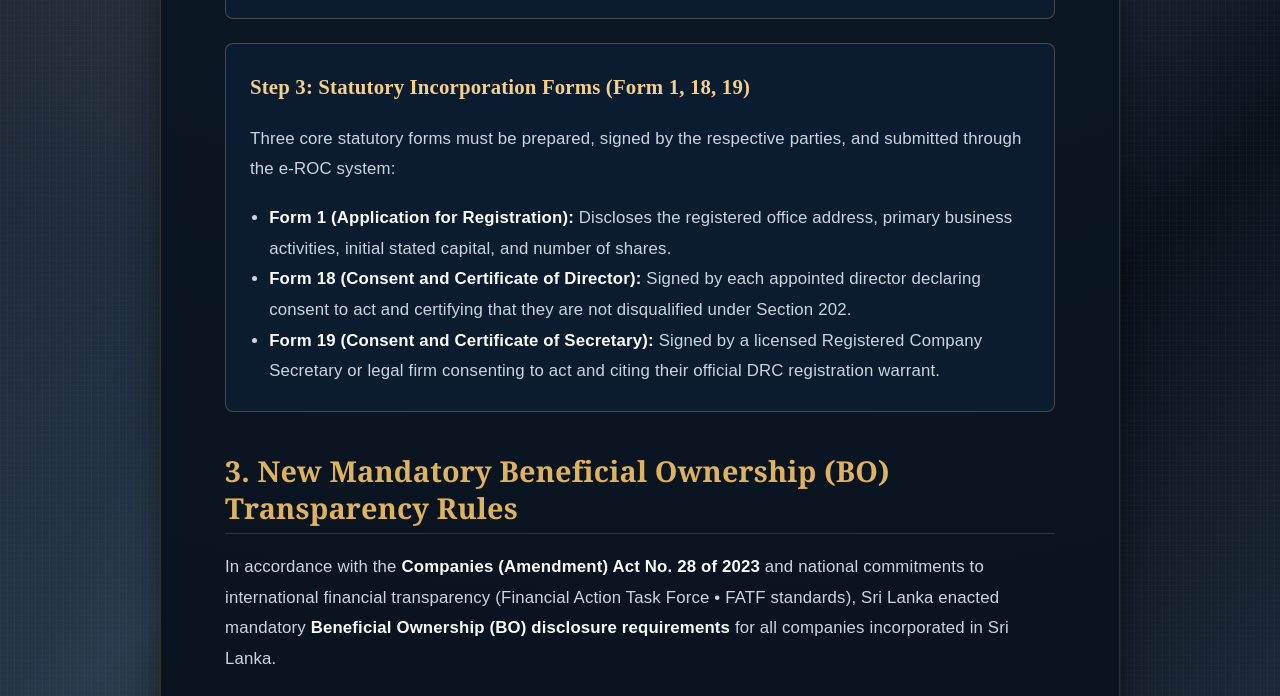
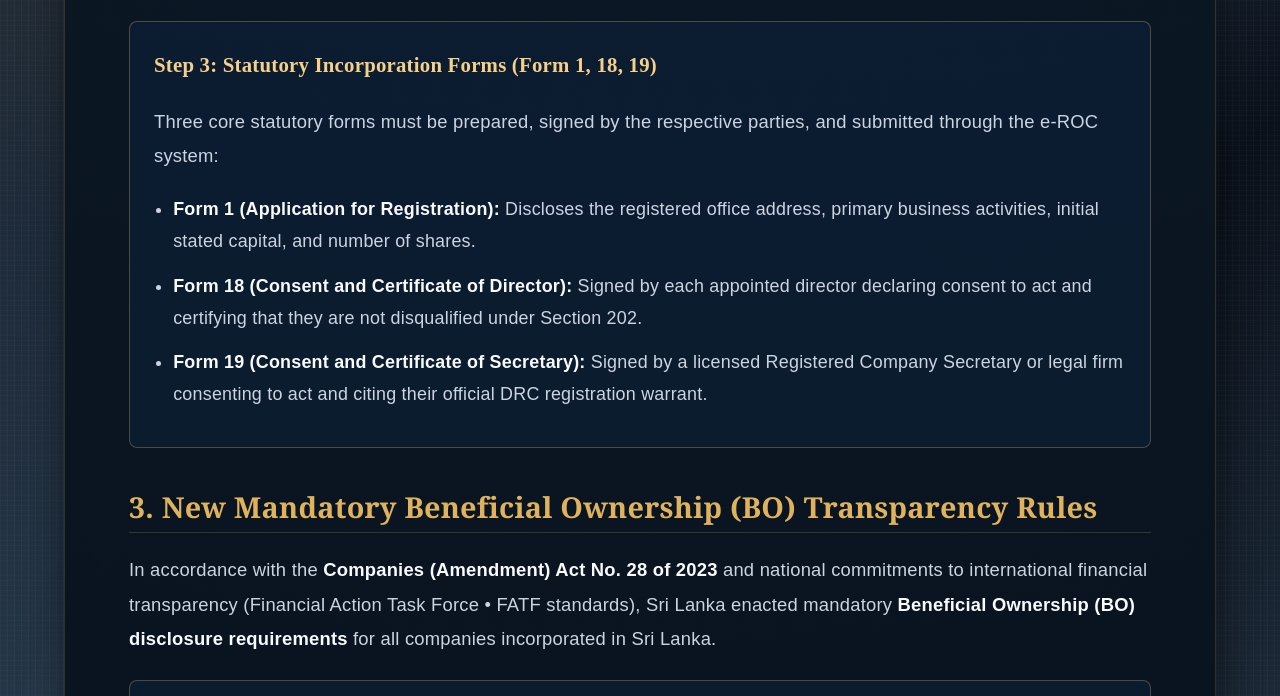
Before and after one commit to ISURULAK14/ramyachandrachambers, a website: page company-registration-sri-lanka-beneficial-ownership.html in a window 1280 px wide. Shown: the part 1704-2400 px from the top of the page. Drawn offline with Linux system fonts and the light colour scheme.

Commit message:
style(guides): increase reading box width to 1180px and font size to 1.15rem across editorial guides

```diff
--- a/company-registration-sri-lanka-beneficial-ownership.html
+++ b/company-registration-sri-lanka-beneficial-ownership.html
@@ -121,13 +121,20 @@
         }
         .editorial-prose {
             color: #cbd5e1;
-            font-size: 1.05rem;
-            line-height: 1.82;
-            letter-spacing: 0.01em;
+            font-size: 1.15rem;
+            line-height: 1.86;
+            letter-spacing: 0.012em;
         }
         .editorial-prose p {
-            margin: 1.15rem 0;
+            margin: 1.25rem 0;
             color: #cbd5e1;
+            font-size: 1.15rem;
+            line-height: 1.86;
+        }
+        .editorial-prose li {
+            margin-bottom: 0.75rem;
+            font-size: 1.12rem;
+            line-height: 1.8;
         }
         .editorial-prose strong {
             color: #f8fafc;
@@ -136,11 +143,11 @@
         .editorial-prose h2 {
             color: #dfb35d;
             font-family: 'Cormorant Garamond', Georgia, serif;
-            font-size: 1.75rem;
+            font-size: 1.95rem;
             line-height: 1.3;
-            margin-top: 2.5rem;
-            margin-bottom: 0.9rem;
-            padding-bottom: 0.4rem;
+            margin-top: 2.6rem;
+            margin-bottom: 1rem;
+            padding-bottom: 0.45rem;
             border-bottom: 1px solid rgba(223, 179, 93, 0.2);
         }
         .editorial-callout {
@@ -225,7 +232,7 @@
 
     <main id="main-content" role="main">
         <section style="padding: 160px 5% 100px; min-height: 80vh; display: flex; justify-content: center; align-items: flex-start;">
-            <div class="editorial-canvas" style="max-width: 960px; width: 100%; padding: clamp(2rem, 5vw, 4rem); position: relative;">
+            <div class="editorial-canvas" style="max-width: 1180px; width: 100%; padding: clamp(2rem, 5vw, 4rem); position: relative;">
 
                 <!-- Breadcrumbs -->
                 <nav class="breadcrumb-trail" aria-label="Breadcrumb Trail">
```
Also changed, not shown: foreign-investment-property-acquisition-sri-lanka.html (+16 -9 lines), land-partition-law-procedure-sri-lanka.html (+16 -9 lines), land-registry-title-search-sri-lanka.html (+16 -9 lines), last-will-testamentary-probate-sri-lanka.html (+16 -9 lines), overseas-power-of-attorney-sri-lanka.html (+16 -9 lines).
